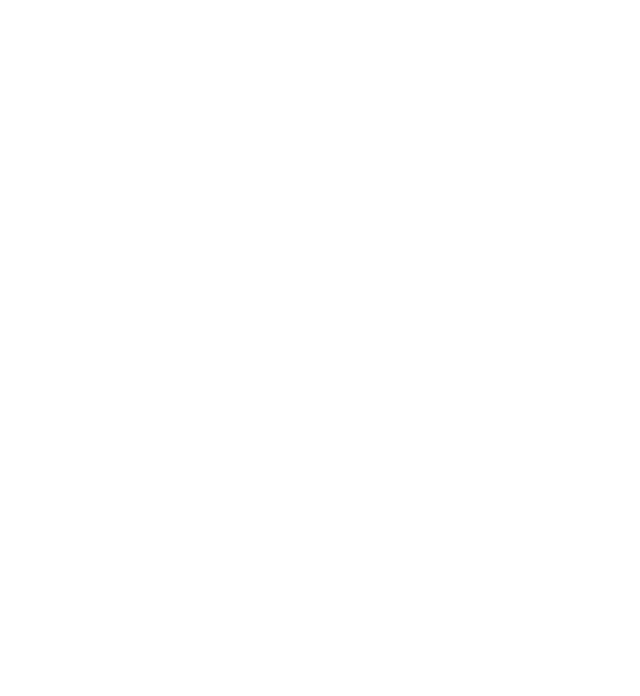
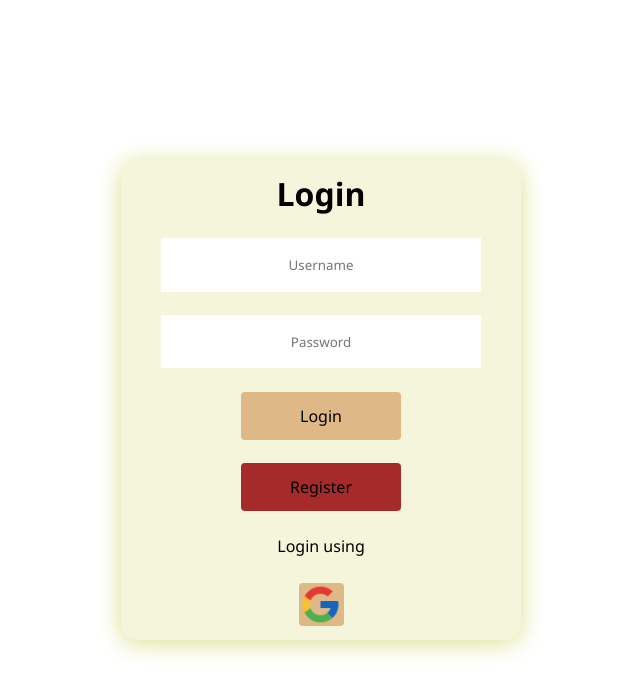
Before and after one commit to NonieLacra/MDI_Immersion, a React (Create React App) app in the folder client/Ecommerce/: page /login in a window 1280 px wide. Shown: the top 696 px of the page, without its empty margins (319-959 px from the left). Built offline with nearby package versions, Linux system fonts and the light colour scheme.

Commit message:
designed loginForm

```diff
--- a/client/Ecommerce/src/App.js
+++ b/client/Ecommerce/src/App.js
@@ -1,10 +1,12 @@
+import React from 'react';
+import LoginForm from './components/loginForm';
 
-import './App.css';
 
 function App() {
   return (
     <div className="App">
 
+      <LoginForm />
     </div>
   );
 }
--- a/client/Ecommerce/src/components/loginform.js
+++ b/client/Ecommerce/src/components/loginform.js
@@ -0,0 +1,24 @@
+import React from "react";
+import "../style/loginForm.css";
+
+
+const LoginForm = () => {
+    return(
+        <div className="container">
+            <h1>Login</h1>
+            <input type="text" placeholder="Username" />
+            <input type="password" placeholder="Password" />
+
+            <div className="login-btn"> Login</div>
+            <div className="register-btn">Register</div>
+            <p className="text">Login using </p>
+            <div className="alt-login">
+                <div className="google"></div>
+            </div>
+        </div>
+
+
+    )
+}
+
+export default LoginForm
--- a/client/Ecommerce/src/style/loginform.css
+++ b/client/Ecommerce/src/style/loginform.css
@@ -0,0 +1,88 @@
+*{
+    margin: 0;
+    box-sizing: border-box;
+    font-family: 'Cascadia Code', 'Segoe UI', sans-serif;
+
+}
+
+
+
+.App {
+    height: 100vh;
+    width: 100%;
+    display: flex;
+    justify-content: center;
+    align-items: center;
+}
+
+.container{
+    background-color: beige;
+    width: 25em;
+    height: 30em;
+    position: relative;
+    border-radius: 1em;
+    box-shadow: 0 0.188em 1.550em rgb(218, 225, 141);
+    display: flex;
+    flex-direction: column;
+    align-items: center;
+    justify-content: space-around;
+
+}
+
+.alt-login{
+    width: 25%;
+    height: 3em;
+    display: flex;
+    justify-content: center;
+    align-items: center;
+
+
+}
+
+.alt-login div{
+    width: 45%;
+    height: 90%;
+    border-radius: 0.25em;
+    background-color: burlywood;
+    background-size: contain;
+    background-repeat: no-repeat;
+    cursor: pointer;
+}
+
+.google{
+    background-image: url("../icons/google-icon.png");
+}
+
+input{
+    border: none;
+    height: 4em;
+    width: 80%;
+    text-align: center;
+    padding: 2em;
+}
+
+input:focus{
+    outline-color: burlywood;
+}
+
+.login-btn{
+    width: 40%;
+    height: 3em;
+    background-color: burlywood;
+    display: flex;
+    justify-content: center;
+    align-items: center;
+    border-radius: 0.25em;
+    cursor: pointer;
+}
+
+.register-btn{
+    width: 40%;
+    height: 3em;
+    background-color: brown;
+    display: flex;
+    justify-content: center;
+    align-items: center;
+    border-radius: 0.25em;
+    cursor: pointer;
+}
```
Also changed, not shown: client/Ecommerce/src/icons/google-icon.png (added).
